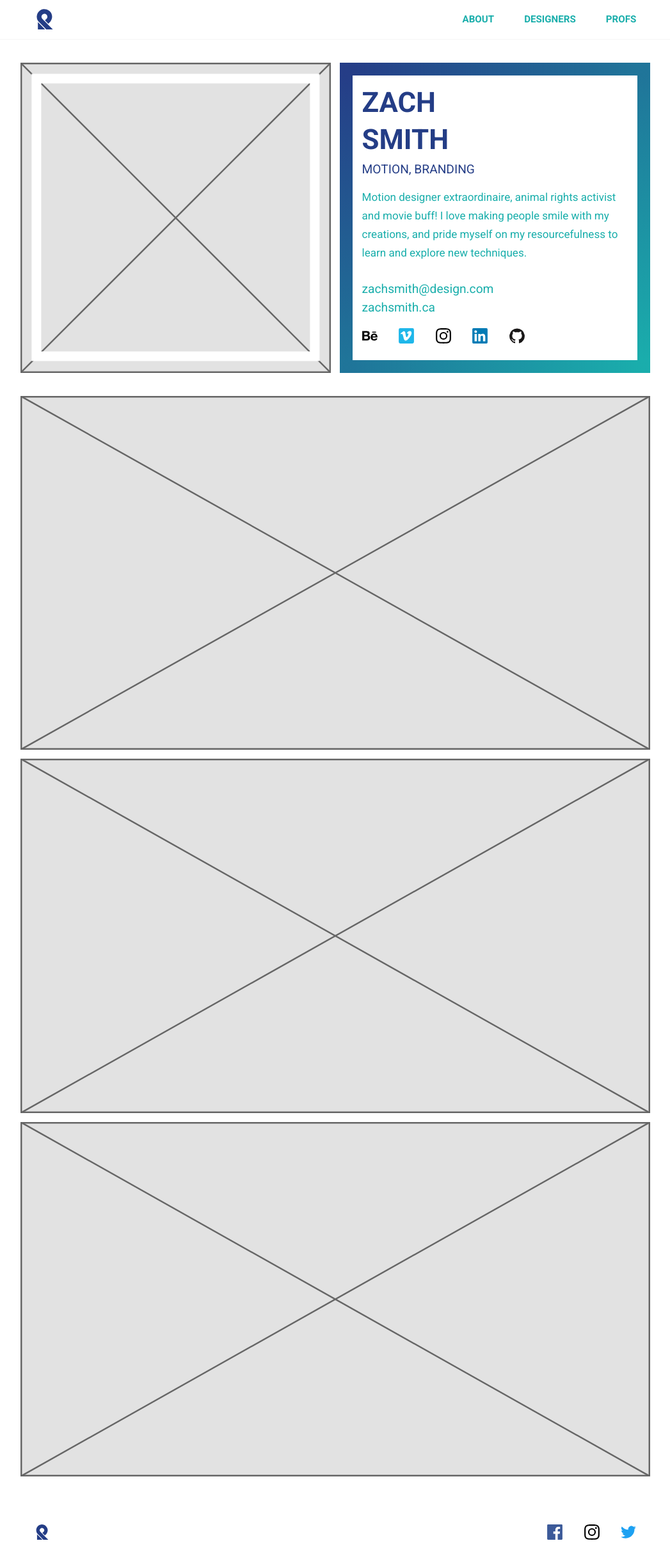
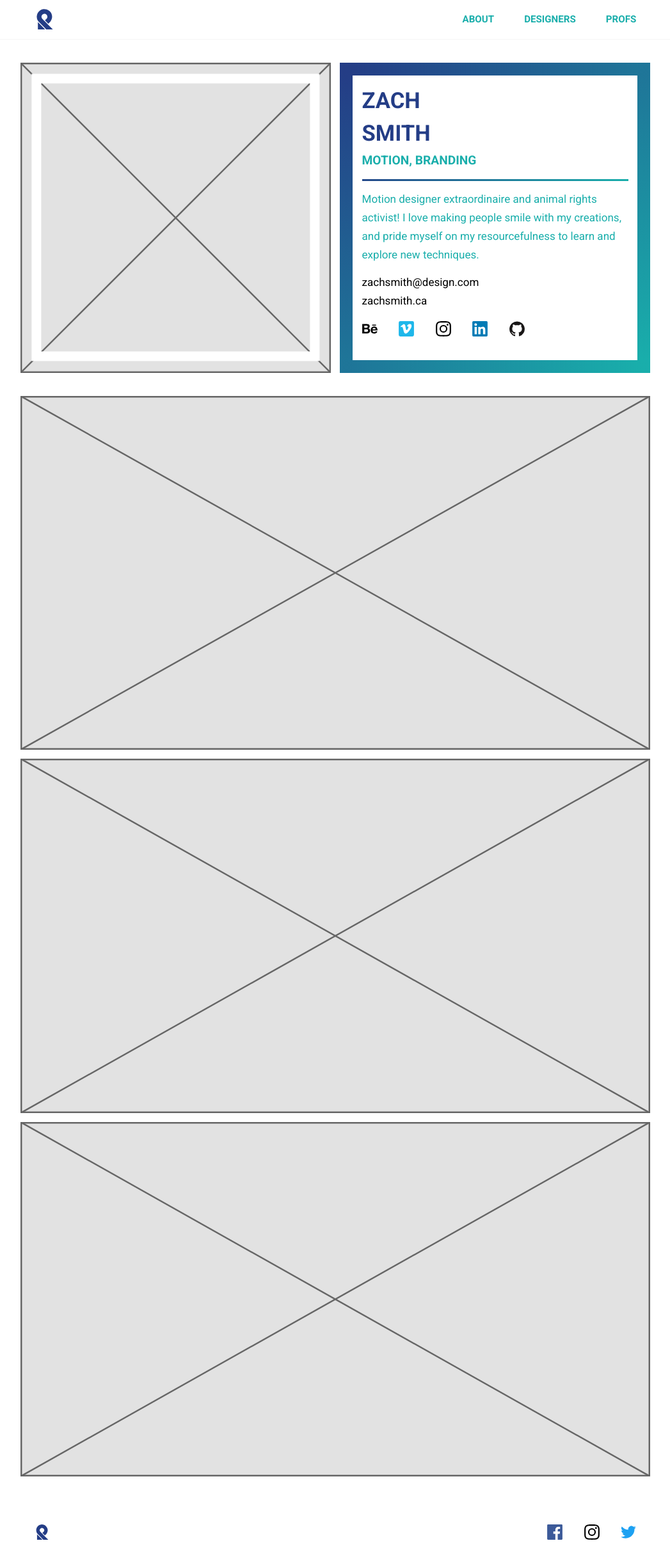
Before and after one commit to emnemdesign/2018, a Jekyll site: the page built from zachsmith.html, in a window 1280 px wide. Shown: the whole page at 64% size, without its empty margins (116-1163 px from the left). Built offline with Jekyll 4.4.1, drawn with Linux system fonts in a browser that asks for light colours.

Commit message:
Change to prototype design

```diff
--- a/_layouts/profile.html
+++ b/_layouts/profile.html
@@ -13,12 +13,12 @@ meta:
     </div>
     <div id="data-creator" itemprop="creator" itemscope itemtype="https://schema.org/Person" class="unit xs-1 s-1 m-1 l-1-2 island-1-4">
       <div class="color-frame island-1-2">
-        <h1 class="purple bold yotta push-1-8"><span itemprop="givenName">{{page.first-name}}</span><br><span familyName>{{page.last-name}}</span></h1>
-        <p class="bio purple push-1-2">{{page.specialization}}</p>
-        <p itemprop="description" class="teal milli">{{page.bio}}</p>
+        <h1 class="purple bold push-1-8"><span itemprop="givenName">{{page.first-name}}</span><br><span familyName>{{page.last-name}}</span></h1>
+        <p class="special teal push-1-2 pad-b-1-2 bold">{{page.specialization}}</p>
+        <p itemprop="description" class="bio teal milli push-1-2">{{page.bio}}</p>
         <div class="pad-b-1-2">
-          <a itemprop="email" class="block" href="mailto:{{page.mailto}}">{{page.email}}</a>
-          <a itemprop="url" href="{{page.website-link}} teal">{{page.website}}</a>
+          <a itemprop="email" class="block milli" href="mailto:{{page.mailto}}">{{page.email}}</a>
+          <a itemprop="url" class="milli" href="{{page.website-link}}">{{page.website}}</a>
         </div>
         <div class="social-profile-links block">
           {% if page.behance-link %}
--- a/zachsmith.html
+++ b/zachsmith.html
@@ -7,7 +7,7 @@ profile-alt:
 first-name: Zach
 last-name: Smith
 specialization: Motion, Branding
-bio: Motion designer extraordinaire, animal rights activist and movie buff! I love making people smile with my creations, and pride myself on my resourcefulness to learn and explore new techniques.
+bio: Motion designer extraordinaire and animal rights activist! I love making people smile with my creations, and pride myself on my resourcefulness to learn and explore new techniques.
 mailto: zachsmith@design.com
 email: zachsmith@design.com
 website-link: http://zachsmith.ca/
```
Also changed, not shown: css/main.css (+14 -8 lines).
